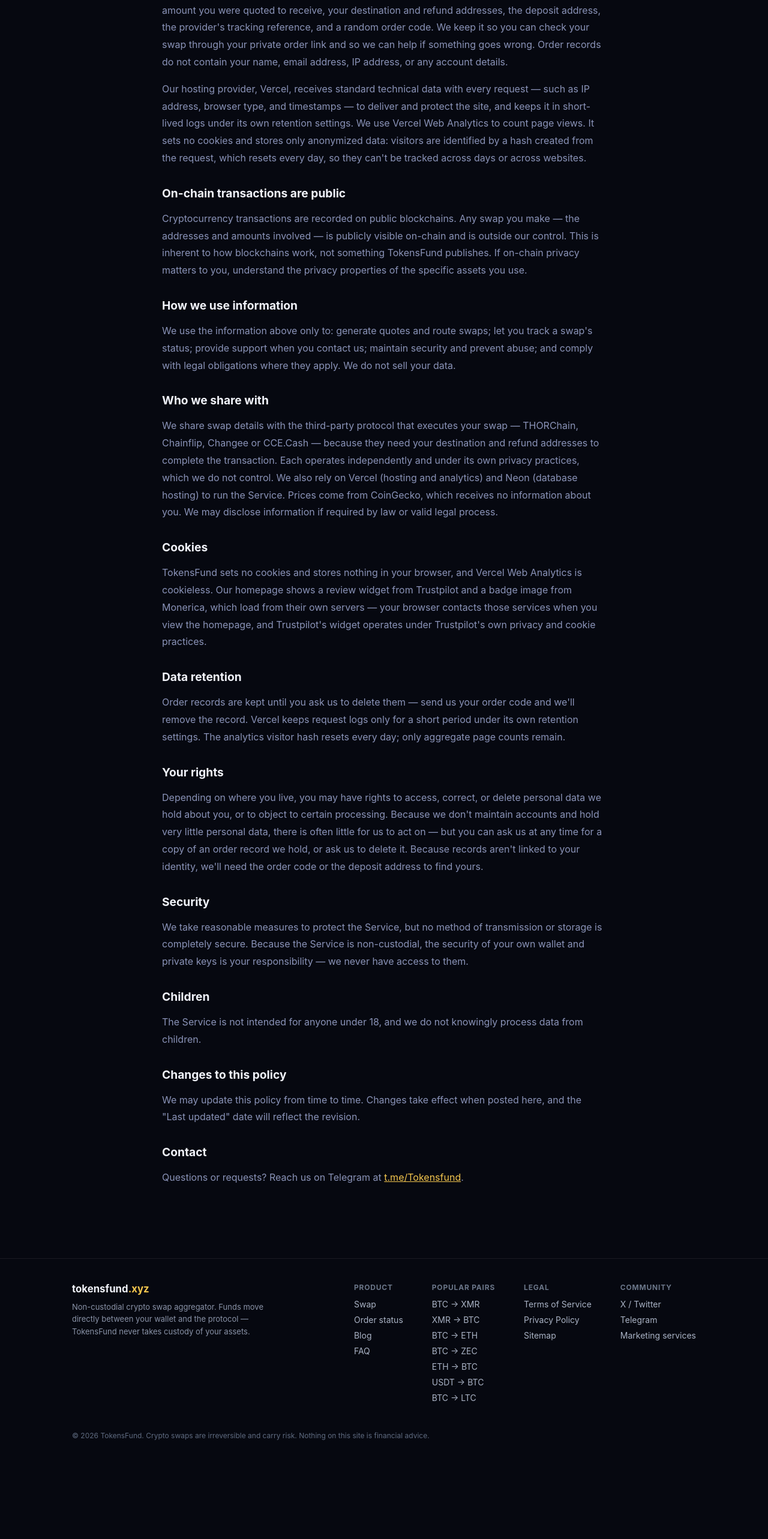
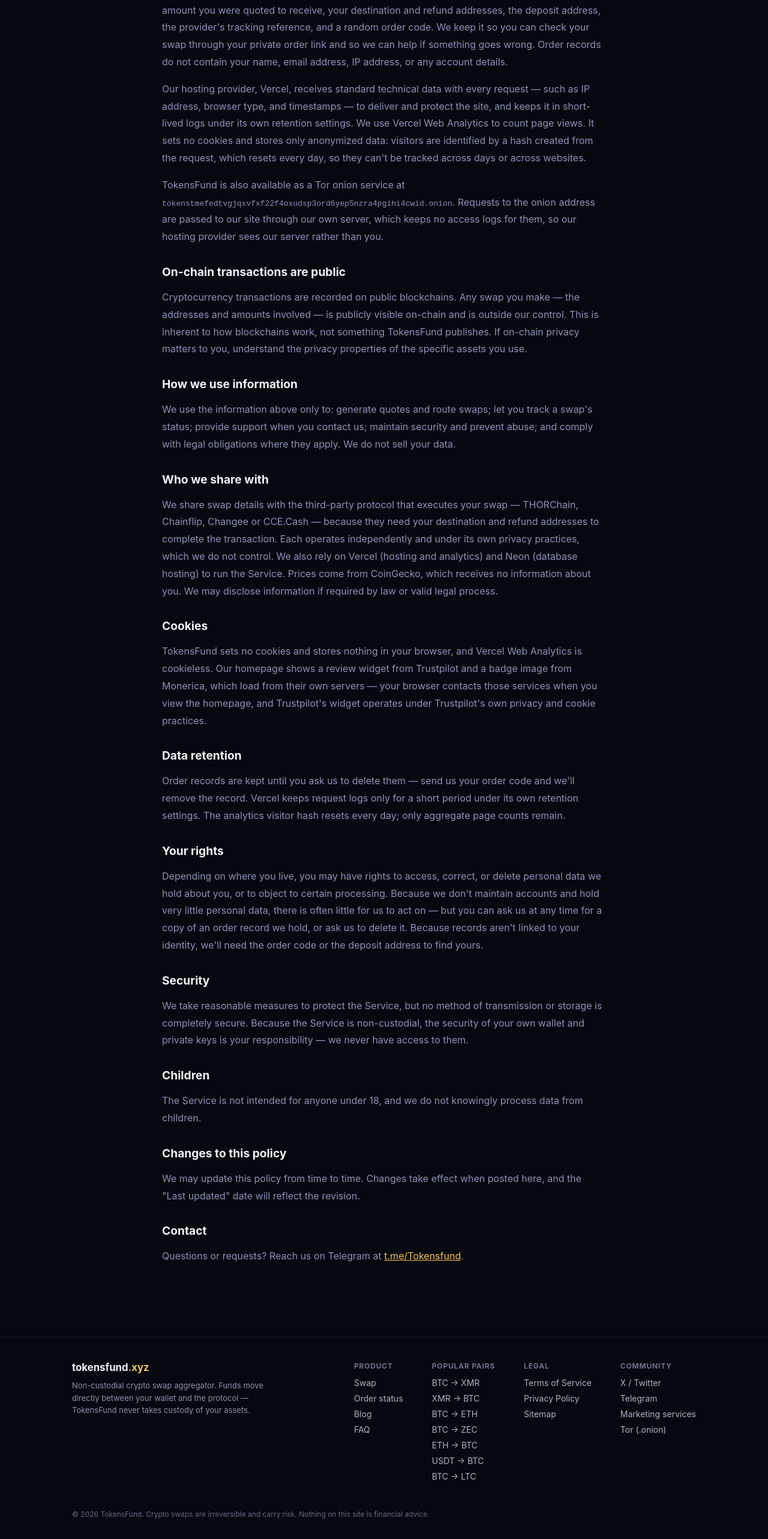
Before and after one commit to Nowfel1/Tokensfund, a Next.js app: page /privacy in a window 1280 px wide. Shown: the part 703-3268 px from the top of the page at 60% size. Before the commit the page ends 3137 px from the top, so only its background shows below. Built offline with nearby package versions, Linux system fonts and the light colour scheme.

Commit message:
Add files via upload

```diff
--- a/app/privacy/page.tsx
+++ b/app/privacy/page.tsx
@@ -65,6 +65,12 @@ export default function Privacy() {
           views. It sets no cookies and stores only anonymized data: visitors are identified by a hash
           created from the request, which resets every day, so they can&apos;t be tracked across days
           or across websites.
+        </p>
+        <p>
+          TokensFund is also available as a Tor onion service at{" "}
+          <code>tokenstmefedtvgjqxvfxf22f4oxudsp3ord6yep5nzra4pgihi4cwid.onion</code>. Requests to the onion address are passed to our site through our own
+          server, which keeps no access logs for them, so our hosting provider sees our server rather
+          than you.
         </p>
 
         <h2>On-chain transactions are public</h2>
--- a/components/Footer.tsx
+++ b/components/Footer.tsx
@@ -76,6 +76,7 @@ export default function Footer() {
               <a href="https://x.com/Tokensfund" target="_blank" rel="noopener noreferrer" style={link}>X / Twitter</a>
               <a href="https://t.me/Tokensfund" target="_blank" rel="noopener noreferrer" style={link}>Telegram</a>
               <Link href="/marketing" style={link}>Marketing services</Link>
+              <a href="http://tokenstmefedtvgjqxvfxf22f4oxudsp3ord6yep5nzra4pgihi4cwid.onion" style={link} title="Opens in Tor Browser">Tor (.onion)</a>
             </div>
           </div>
         </div>
--- a/next.config.js
+++ b/next.config.js
@@ -41,6 +41,15 @@ const nextConfig = {
           },
         ],
       },
+      // Tor: tells Tor Browser this page is also available as an onion
+      // service, so it can offer the ".onion available" button. The onion
+      // proxy strips this header from onion responses.
+      {
+        source: "/:path*",
+        headers: [
+          { key: "Onion-Location", value: "http://tokenstmefedtvgjqxvfxf22f4oxudsp3ord6yep5nzra4pgihi4cwid.onion/:path*" },
+        ],
+      },
       // 3. Security Headers (Improves Core Web Vitals Trust Scores with Google)
       {
         source: "/(.*)",
```
